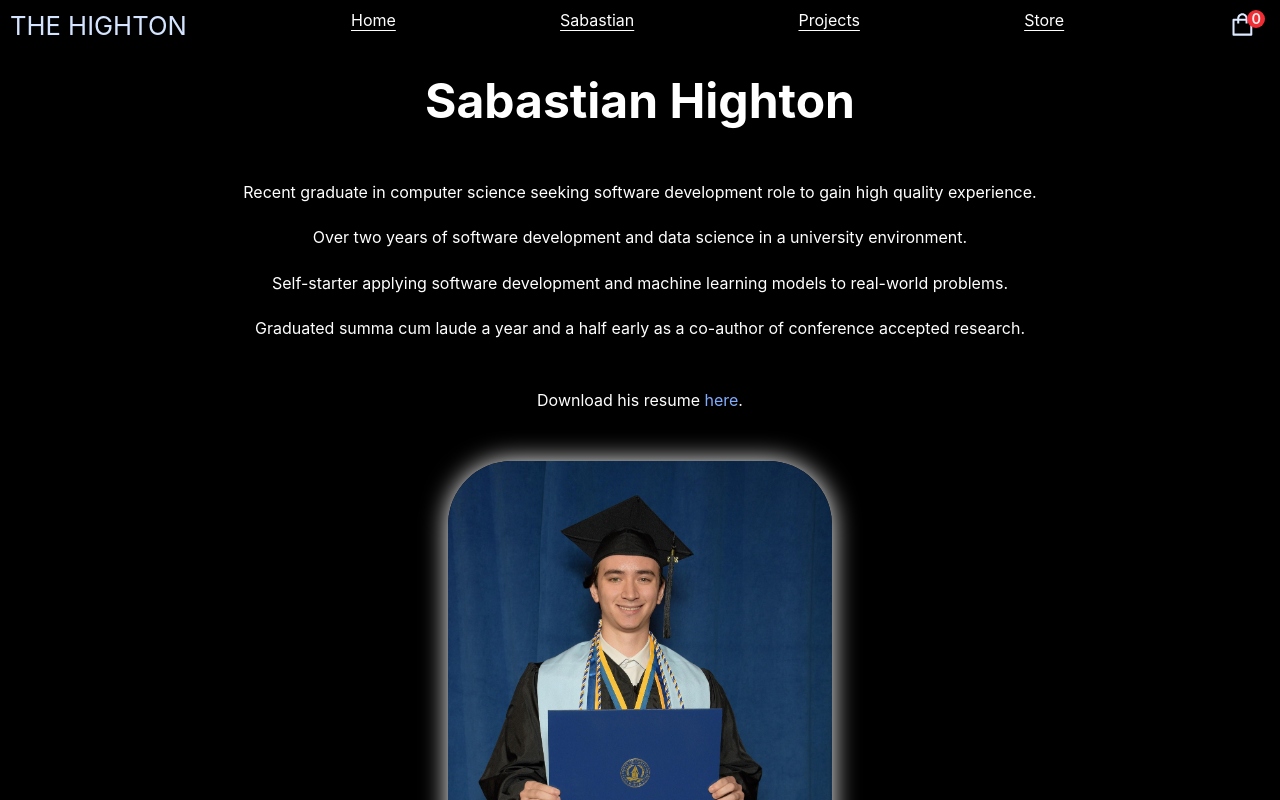
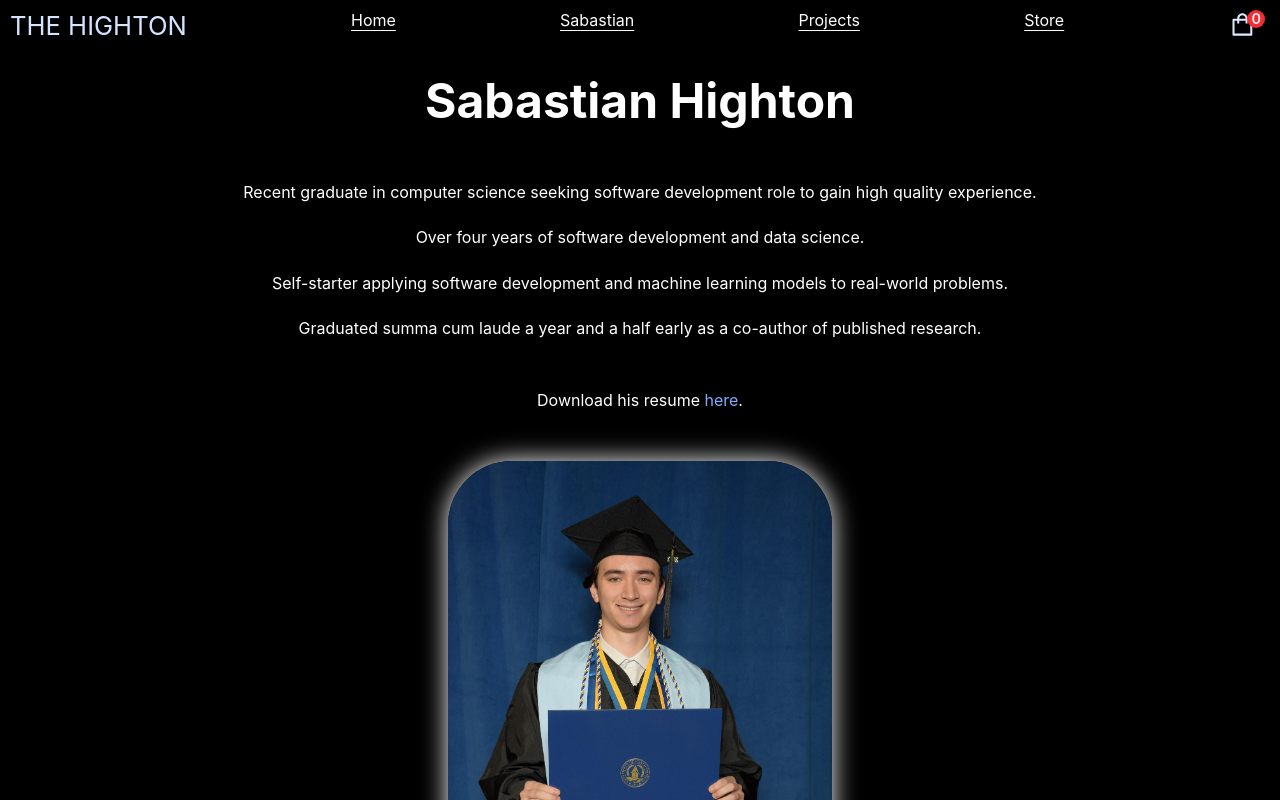
Before and after one commit to shighton/thehighton, a Next.js app: page /sabastian in a window 1280 px wide. Shown: the top 800 px of the page. Built offline with nearby package versions, Linux system fonts and the light colour scheme; no server answers.

Commit message:
Updated bio

```diff
--- a/pages/sabastian.js
+++ b/pages/sabastian.js
@@ -13,11 +13,11 @@ const Sabastian = () => (
 
                 <p>Recent graduate in computer science seeking software development role to gain high quality experience.</p>
 
-                <p>Over two years of software development and data science in a university environment.</p>
+                <p>Over four years of software development and data science.</p>
 
                 <p>Self-starter applying software development and machine learning models to real-world problems.</p>
 
-                <p>Graduated summa cum laude a year and a half early as a co-author of conference accepted research.</p>
+                <p>Graduated summa cum laude a year and a half early as a co-author of published research.</p>
 
             </div>
 
```
